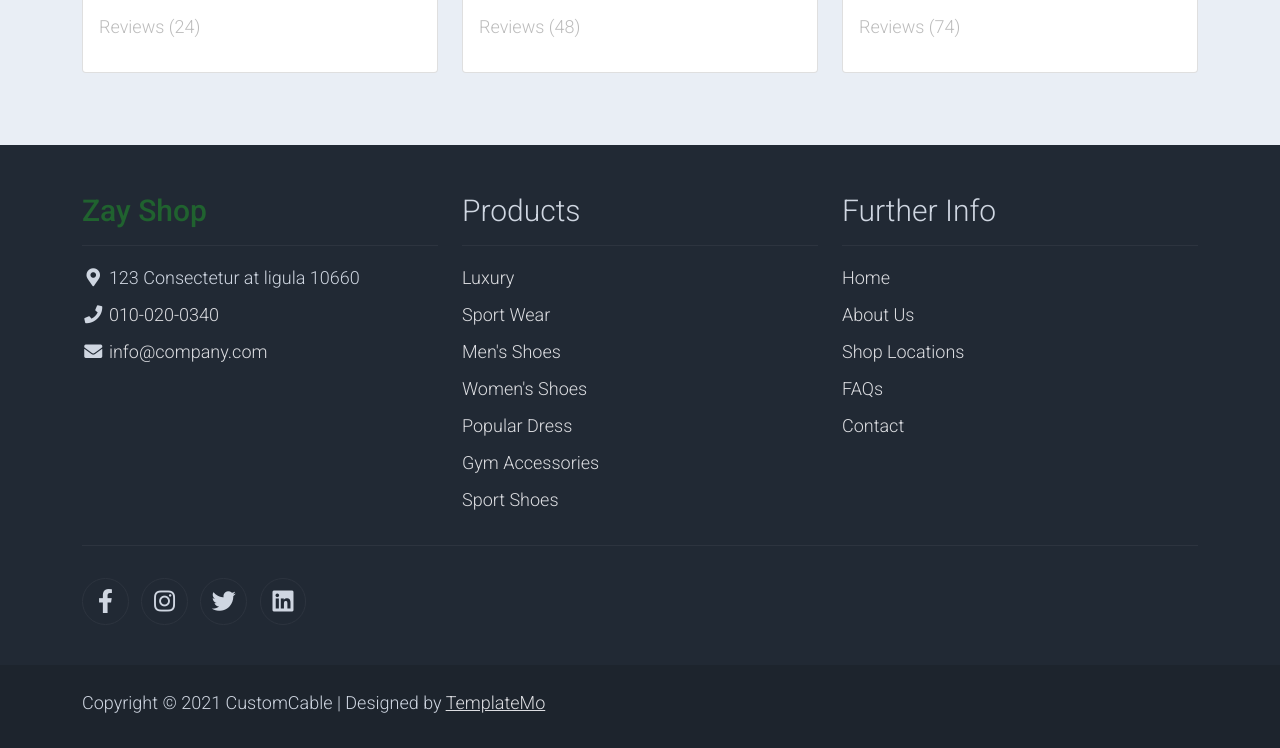
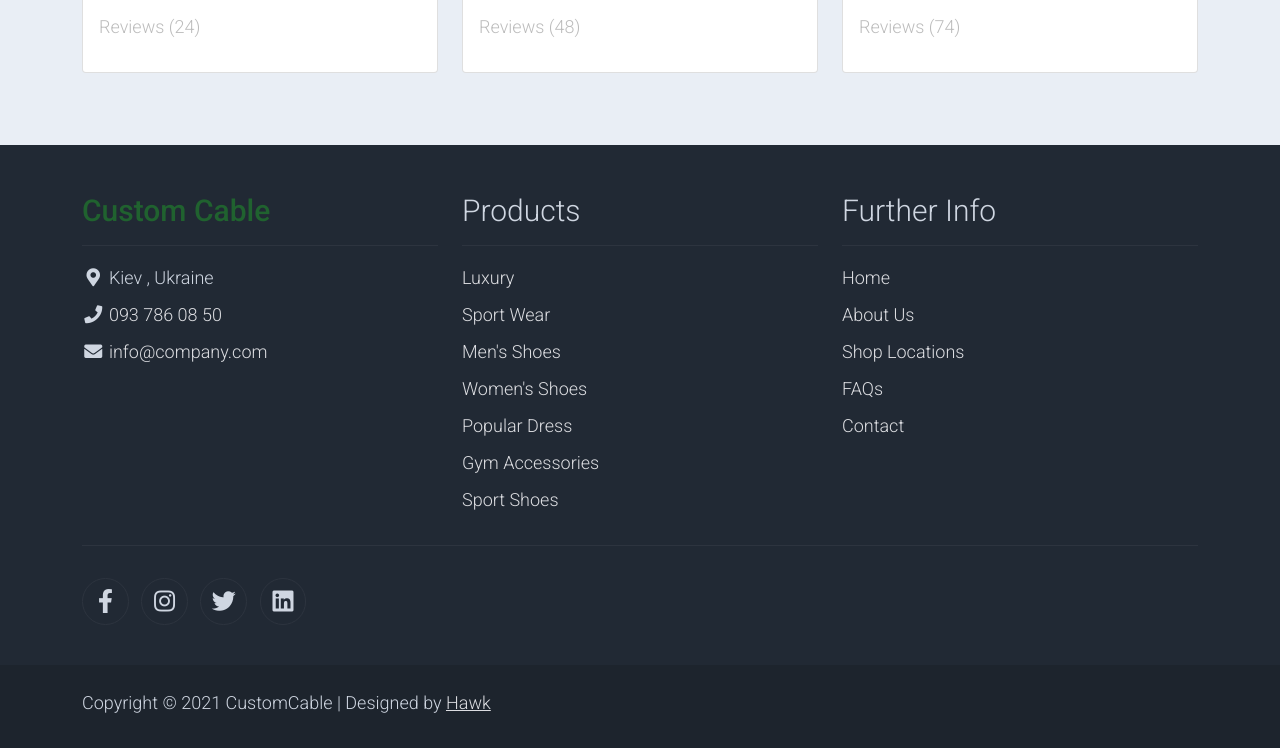
Before and after one commit to Hawk-red/CustomCable, a plain HTML site: page index.html in a window 1280 px wide. Shown: the part 2002-2750 px from the top of the page. Drawn offline with Linux system fonts and the light colour scheme.

Commit message:
first commit

```diff
--- a/index.html
+++ b/index.html
@@ -512,17 +512,17 @@ https://templatemo.com/tm-559-zay-shop
         <div class="row">
           <div class="col-md-4 pt-5">
             <h2 class="h2 text-success border-bottom pb-3 border-light logo">
-              Zay Shop
+              Custom Cable
             </h2>
             <ul class="list-unstyled text-light footer-link-list">
               <li>
                 <i class="fas fa-map-marker-alt fa-fw"></i>
-                123 Consectetur at ligula 10660
+                Kiev , Ukraine
               </li>
               <li>
                 <i class="fa fa-phone fa-fw"></i>
-                <a class="text-decoration-none" href="tel:010-020-0340"
-                  >010-020-0340</a
+                <a class="text-decoration-none" href="tel:+380675031153"
+                  >093 786 08 50</a
                 >
               </li>
               <li>
@@ -642,9 +642,7 @@ https://templatemo.com/tm-559-zay-shop
             <div class="col-12">
               <p class="text-left text-light">
                 Copyright &copy; 2021 CustomCable | Designed by
-                <a rel="sponsored" href="https://templatemo.com" target="_blank"
-                  >TemplateMo</a
-                >
+                <a rel="sponsored" href="" target="_blank">Hawk</a>
               </p>
             </div>
           </div>
```
Also changed, not shown: assets/img/favicon.ico, 2 other files.
